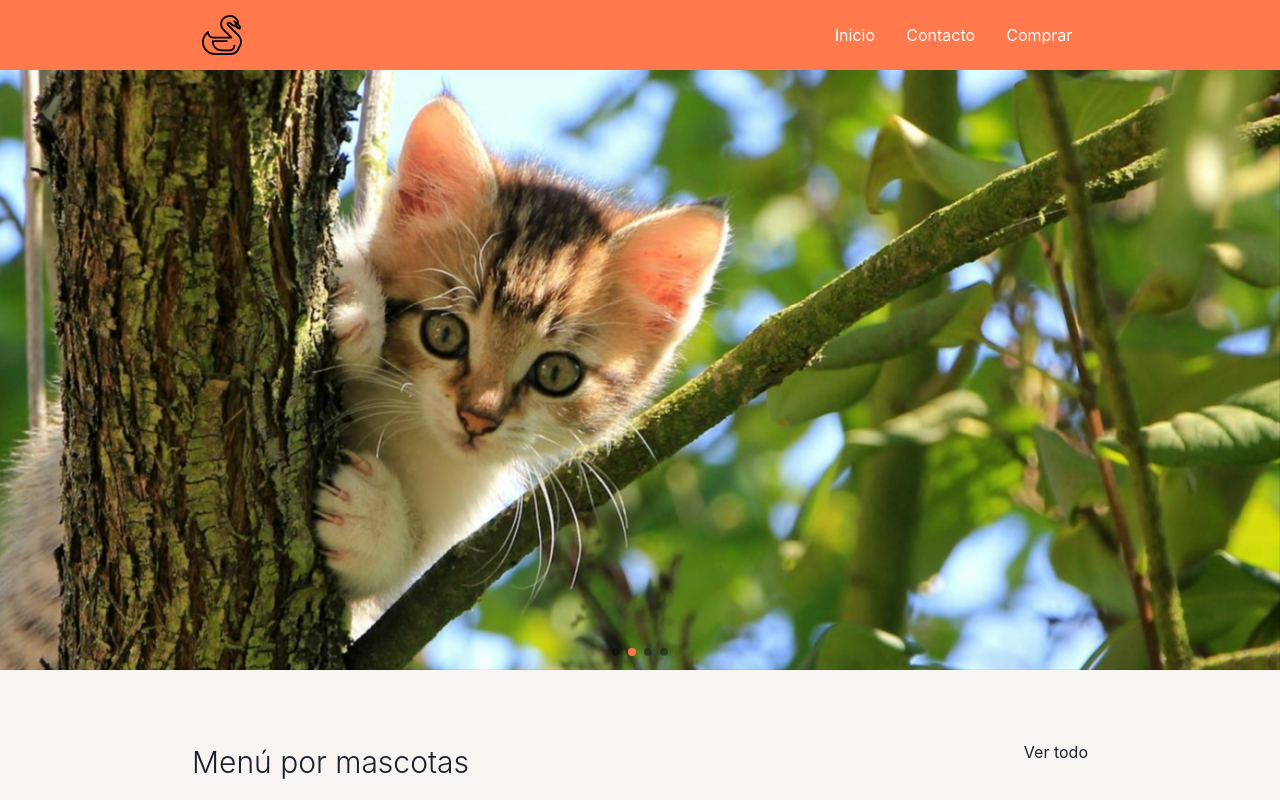
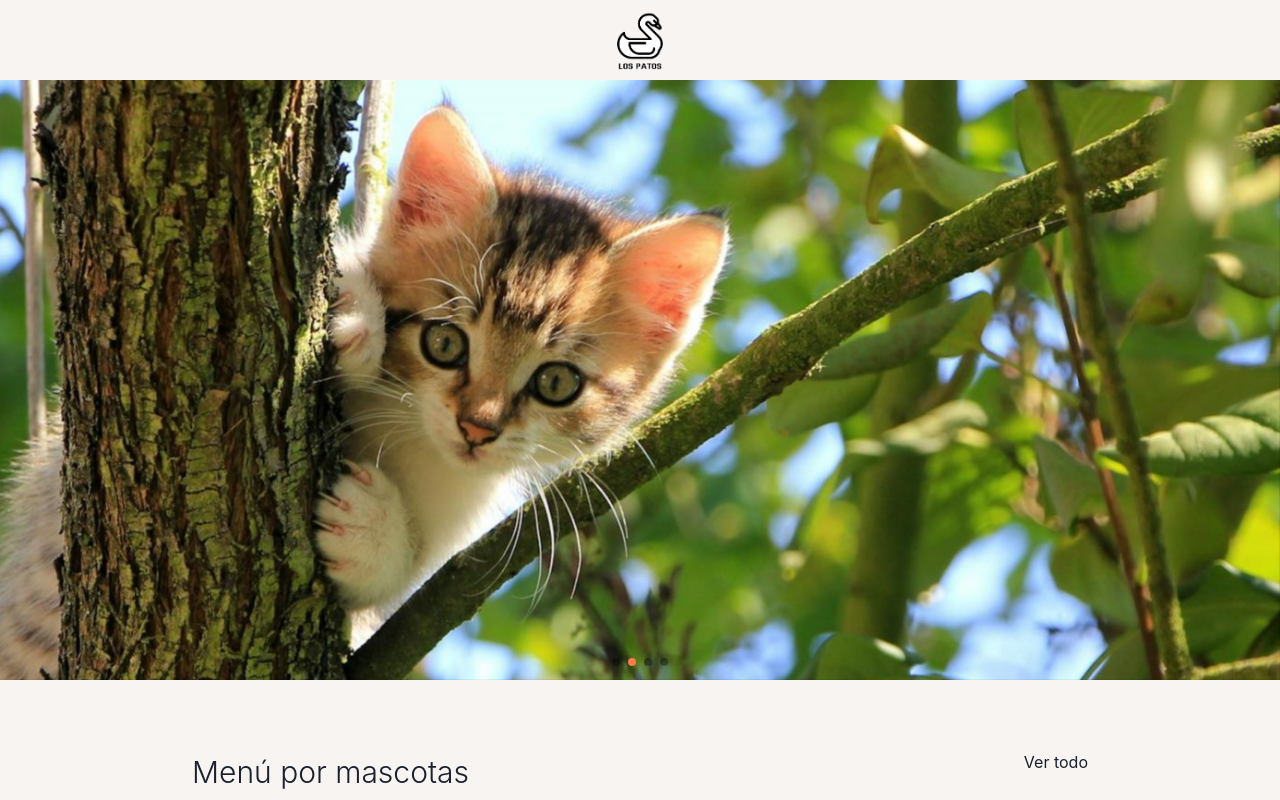
Before and after one commit to RichterTomas/ForrajeriaReact, a React (Vite) app in the folder forrajeria-vite/: page / in a window 1280 px wide. Shown: the top 800 px of the page. Built offline with nearby package versions, Linux system fonts and the light colour scheme.

Commit message:
realice un cambio en el nav para hacer una barra minimalista con el logo del negocio centrado (provisionalmente)

```diff
--- a/forrajeria-vite/src/Components/Footer/Footer.jsx
+++ b/forrajeria-vite/src/Components/Footer/Footer.jsx
@@ -4,7 +4,7 @@ import { motion } from "framer-motion";
 const MotionBox = motion(Box)
 const Footer = () => {
     return (
-        <MotionBox display="flex" flexDirection="column" justifyContent="center" alignItems="center" id = 'Contacto'
+        <MotionBox backgroundColor = '#f7f4f2' display="flex" flexDirection="column" justifyContent="center" alignItems="center" id = 'Contacto'
             initial = {{x: 0, opacity: 0}}
             whileInView = {{ x: 0, opacity: 1}}
             viewport={{once: true}}
--- a/forrajeria-vite/src/Components/Header/Header.jsx
+++ b/forrajeria-vite/src/Components/Header/Header.jsx
@@ -1,40 +1,10 @@
-import React, { useState } from 'react';
-import { Box, Text, Flex, Link, Image } from '@chakra-ui/react';
+import { Box, Image } from '@chakra-ui/react';
 
 const Header = () => {
-    const [active, setActive] = useState('componente1');
-
-    const handleClick = (component) => {
-        setActive(component);
-    };
 
     return (
-        <Box bg="#ff794c" height="70px" display='flex'  justifyContent = 'center' position = 'fixed' width='100%' top = '0' zIndex='10000'>
-            <Box display = 'flex' width='70%' justifyContent='space-between' alignItems='center'>
-            <Image src = "./public/pato4.svg" width="60px" height='40px' />
-
-            <Flex justify="space-around" width="30%">
-                {['Inicio', 'Contacto', 'Comprar'].map((component) => (
-                    <Link
-                        key={component}
-                        href={`#${component}`}
-                        onClick={() => handleClick(component)}
-                        color={active === component ? 'white' : 'white'}
-                        fontWeight={active === component ? 'bold' : 'normal'}
-                        textDecoration="none"
-                        _hover={{
-                        transform: "translateY(-3px)",
-                        textDecoration: "none"
-                        }}
-                        transition= "transform 0.2s"
-
-                    >
-                        <Text>{component}</Text>
-                    </Link>
-                ))}
-            </Flex>
-            </Box>
-
+        <Box backgroundColor = '#f7f4f2' height="70px" display='flex' flexDirection='column'  justifyContent= 'center' alignItems= 'center' alignContent = 'center' width='100%' height = '80px'>
+            <Image src = '../public/logo1.png' width='60px' height='60px' />
         </Box>
     );
 };
--- a/forrajeria-vite/src/Components/Inicio/Inicio.jsx
+++ b/forrajeria-vite/src/Components/Inicio/Inicio.jsx
@@ -160,7 +160,7 @@ return (
 
         </MotionBox>
 
-        <Flex backgroundImage= '../public/image.png' width= '100%' height='50vh' display='flex' flexDirection='column' justifyContent='center' alignItems='center' marginTop = '100px' id = 'imagen'>
+        <Flex backgroundImage= '../public/image.png' width= '100%' height='58vh' display='flex' flexDirection='column' justifyContent='center' alignItems='center' marginTop = '100px' id = 'imagen'>
             <MotionText color = 'white' fontWeight='bolder' fontSize='30px'
             initial = {{x: 0, opacity: 0}}
             whileInView = {{ x: 0, opacity: 1}}
--- a/forrajeria-vite/src/Components/Presentacion/Presentacion.jsx
+++ b/forrajeria-vite/src/Components/Presentacion/Presentacion.jsx
@@ -15,7 +15,7 @@ const Presentacion = () => {
     ]
 
     return (
-        <Box bg="black" paddingTop = '70px' sx = {{".swiper-pagination-bullet": {
+        <Box bg="black" sx = {{".swiper-pagination-bullet": {
             bg: 'black',
             opacity: 0.4,
             transition: 'background-color 0.3s ease'
```
Also changed, not shown: forrajeria-vite/public/logo1.png (added), forrajeria-vite/public/logo2.png (added).
